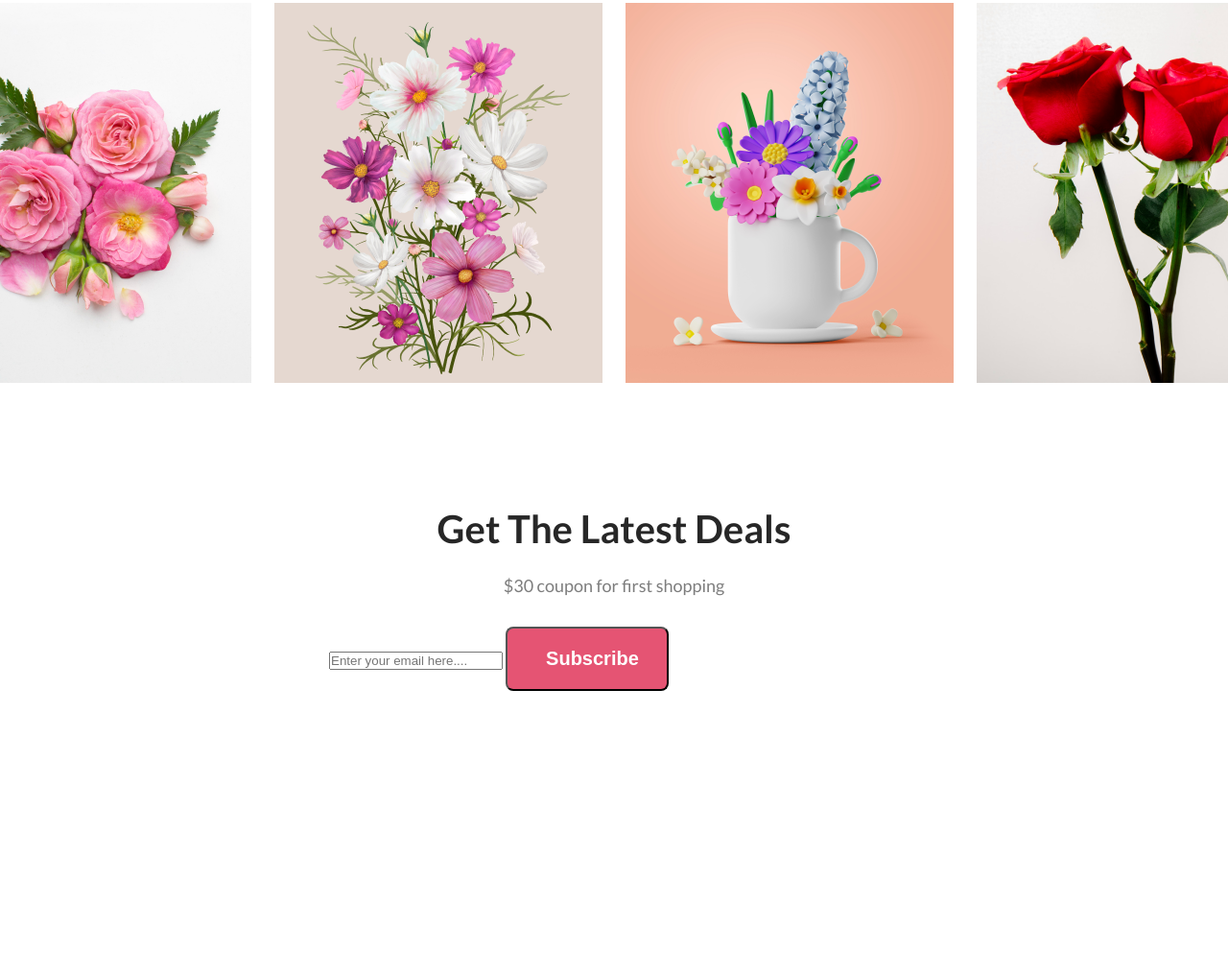
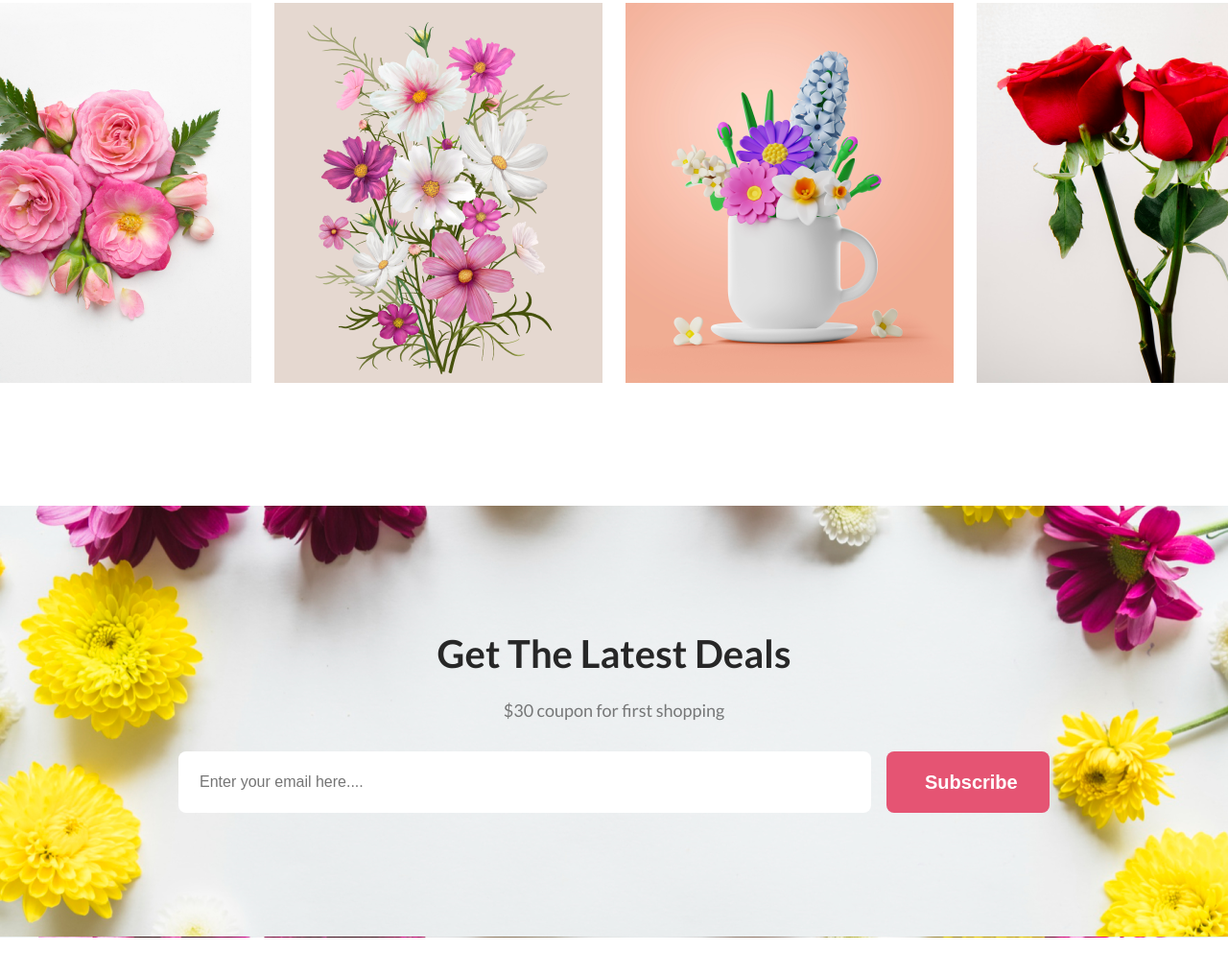
Before and after one commit to jakib462/flower-shop-website, a plain HTML site: page index.html in a window 1280 px wide. Shown: the part 3258-4274 px from the top of the page at 96% size. Before the commit the page ends 4106 px from the top, so only its background shows below. Drawn offline with Linux system fonts and the light colour scheme.

Commit message:
added main part

```diff
--- a/style.css
+++ b/style.css
@@ -47,6 +47,7 @@ body {
     padding: 20px 40px;
     background:#E55473;
     border-radius: 8px;
+    border: 0px;
     color: #FFFFFF;
     font-size: 20px;
     font-weight: 700;
@@ -180,3 +181,27 @@ body {
     gap: 24px;
     padding-bottom: 128px;
 }
+.last-part {
+    background-image: url('/flower Asset/Rectangle 9.png');
+    width: 1440px;
+    height: 450px;
+    display: flex;
+    flex-direction: column;
+    justify-content: center;
+    align-items: center;
+}
+.input-container {
+    display: flex;
+    gap: 16px;
+}
+input {
+    width: 700px;
+    height: 64px;
+    border: 0px;
+    border-radius: 8px;
+    background: #FFF;
+    color: rgba(39, 39, 39, 0.60);
+    font-size: 16px;
+    font-weight: 400;
+    padding-left: 22px;
+}
```
